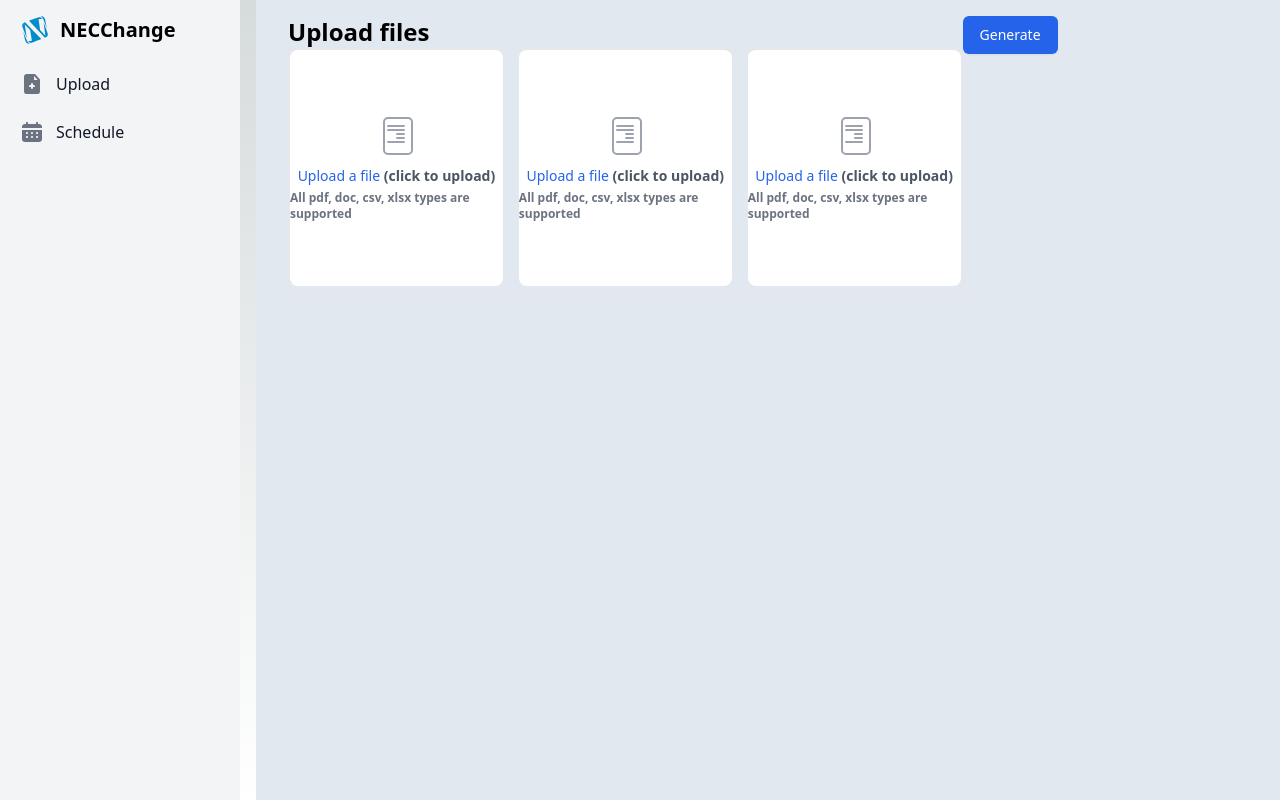
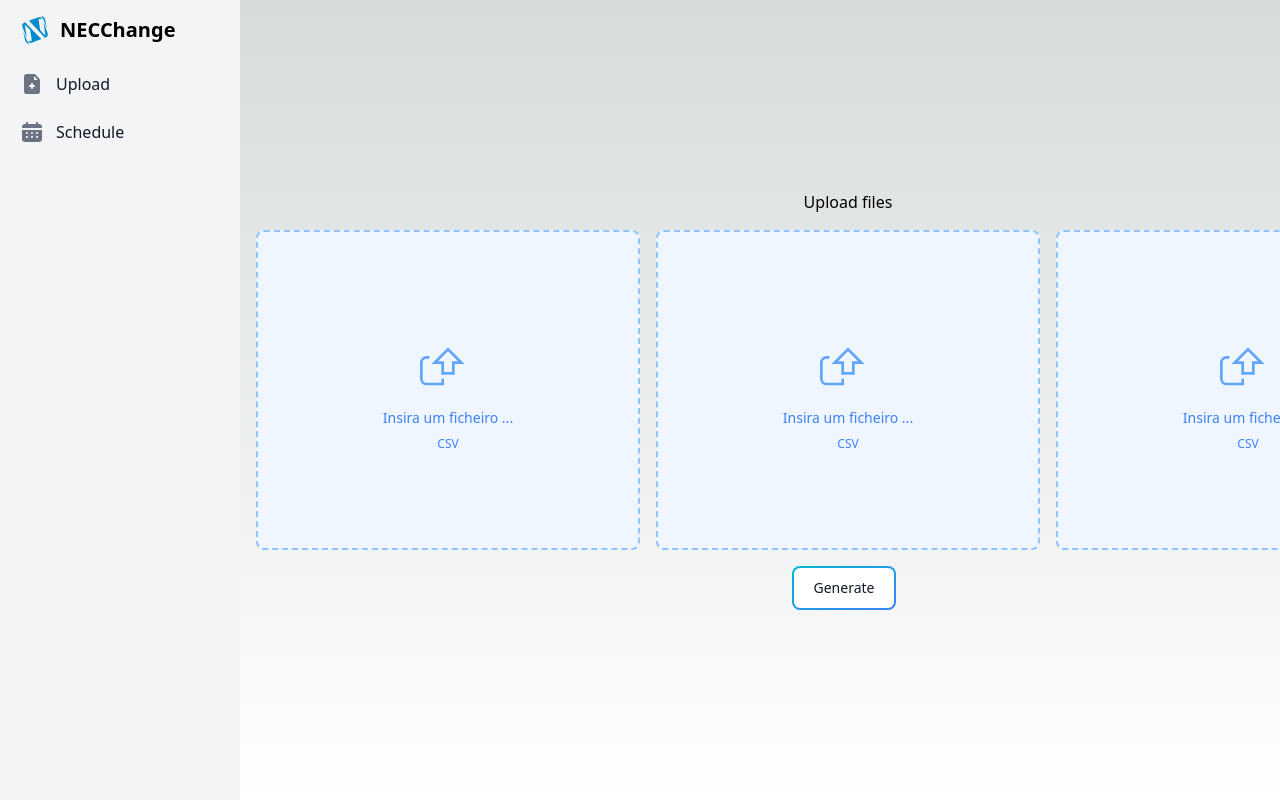
Before and after one commit to SimaoQuintela/NECChange-Solver, a Next.js app in the folder web/: page / in a window 1280 px wide. Built offline with nearby package versions, Linux system fonts and the light colour scheme.

Commit message:
(Add) UploadSystem+Server

```diff
--- a/web/package.json
+++ b/web/package.json
@@ -16,7 +16,9 @@
     "date-fns": "^2.29.3",
     "eslint": "8.34.0",
     "eslint-config-next": "13.1.6",
+    "express": "^4.18.2",
     "moment": "^2.29.4",
+    "multer": "^1.4.5-lts.1",
     "next": "13.1.6",
     "react": "18.2.0",
     "react-big-calendar": "^1.6.9",
--- /dev/null
+++ b/web/src/api/upload/server.js
@@ -0,0 +1,35 @@
+const express = require("express");
+const multer = require("multer");
+const fs = require("fs");
+const path = require("path");
+
+// Obtém o diretório atual do arquivo server.js
+const currentDir = __dirname;
+
+// Define o caminho relativo para o diretório de destino dos arquivos
+const dirPath = path.join(currentDir, "../../../../schedule/schedule/data");
+
+// Garante que o diretório de destino existe
+fs.mkdirSync(dirPath, { recursive: true });
+
+// Configuração do Multer
+const storage = multer.diskStorage({
+  destination: function (req, file, cb) {
+    cb(null, dirPath);
+  },
+  filename: function (req, file, cb) {
+    cb(null, file.originalname);
+  },
+});
+
+const upload = multer({ storage: storage });
+
+const app = express();
+
+app.post("/upload", upload.array("file"), (req, res, next) => {
+  res.send("Arquivos recebidos.");
+});
+
+app.listen(3000, () => {
+  console.log("Servidor a ouvir na porta 3000");
+});
--- a/web/src/components/UploadButton.jsx
+++ b/web/src/components/UploadButton.jsx
@@ -1,77 +1,41 @@
-import React, { useRef, useState } from "react";
+import React, { useRef, useState } from 'react';
 
 const UploadButton = ({ onFilesSelect }) => {
   const inputRef = useRef(null);
-  const [files, setFiles] = useState([]);
+  const [fileName, setFileName] = useState('Click to browse...');
+  const [isFileSelected, setIsFileSelected] = useState(false);
 
   const handleFileSelect = (event) => {
     const selectedFiles = Array.from(event.target.files);
-    setFiles(selectedFiles);
-    onFilesSelect(selectedFiles); // call the callback with the selected files
-  };
-
-  const handleClick = () => {
-    inputRef.current.click();
+    onFilesSelect(selectedFiles);
+    if (selectedFiles.length > 0) {
+      setFileName(selectedFiles[0].name);
+      setIsFileSelected(true);
+    } else {
+      setIsFileSelected(false);
+    }
   };
 
   return (
-    <div className="w-full h-full bg-white rounded-lg">
-      <label
-        htmlFor="file-upload"
-        className="w-full h-full flex flex-col items-center justify-center cursor-pointer"
-      >
-        <svg
-          className="w-12 h-12 mx-auto text-gray-400"
-          stroke="currentColor"
-          fill="none"
-          viewBox="0 0 48 48"
-          aria-hidden="true"
-        >
-          <path
-            strokeLinecap="round"
-            strokeLinejoin="round"
-            strokeWidth={2}
-            d="M12 8v28a4 4 0 004 4h20a4 4 0 004-4V8a4 4 0 00-4-4H16a4 4 0 00-4 4z"
-          />
-          <path
-            strokeLinecap="round"
-            strokeLinejoin="round"
-            strokeWidth={2}
-            d="M16 12h16m-16 4h16m-7 4h7m-7 4h7m-16 4h16"
-          />
+    <label className="w-96 h-80 border-2 border-blue-300 border-dashed rounded-lg flex flex-col items-center justify-center cursor-pointer bg-blue-50 hover:bg-blue-100">
+      <div className="flex flex-col items-center justify-center">
+        <svg xmlns="http://www.w3.org/2000/svg" viewBox="0 0 24 24" fill="none" stroke="currentColor" className="w-16 h-16 mb-4 text-blue-400">
+          <path d="M14 13v4H10v-4H7l5-5 5 5h-3zm-4 6v2H4a2 2 0 0 1-2-2v-6a2 2 0 0 1 2-2h1"></path>
         </svg>
-        {files.length > 0 ? (
-          <div className="mt-1">
-            {files.map((file) => (
-              <div key={file.name}>
-                <span>{file.name}</span>
-              </div>
-            ))}
-          </div>
+        {isFileSelected ? (
+          <>
+            <p className="mb-2 text-sm text-blue-500 font-semibold">{fileName}</p>
+            <p className="text-xs text-blue-500 opacity-0">CSV</p>
+          </>
         ) : (
-          <span className="mt-1 text-sm text-gray-600 dark:text-gray-400">
-            <button
-              type="button"
-              className="font-medium text-blue-600 hover:text-blue-500 dark:text-blue-400 dark:hover:text-blue-300 focus:outline-none focus:underline transition ease-in-out duration-150"
-            >
-              Upload a file
-            </button>{" "}
-            (click to upload)
-          </span>
+          <>
+            <p className="mb-2 text-sm text-blue-500">Insira um ficheiro ...</p>
+            <p className="text-xs text-blue-500">CSV</p>
+          </>
         )}
-        <span className="mt-1 text-xs text-gray-500 dark:text-gray-400">
-          All pdf, doc, csv, xlsx types are supported
-        </span>
-      </label>
-      <input
-        id="file-upload"
-        ref={inputRef}
-        type="file"
-        className="hidden"
-        multiple
-        onChange={handleFileSelect}
-      />
-    </div>
+      </div>
+      <input ref={inputRef} type="file" onChange={handleFileSelect} className="absolute inset-0 w-full h-full opacity-0" style={{ zIndex: -1 }} />
+    </label>
   );
 };
 
--- a/web/src/pages/index.jsx
+++ b/web/src/pages/index.jsx
@@ -1,69 +1,61 @@
-import { useState } from "react";
-import Head from "next/head";
-import Image from "next/image";
-import { Inter } from "@next/font/google";
-import styles from "@/styles/Home.module.css";
-import Sidebar from "@/components/Sidebar";
-import UploadButton from "@/components/UploadButton";
+import { useState } from 'react';
+import Head from 'next/head';
+import Sidebar from '@/components/Sidebar';
+import styles from '@/styles/Home.module.css';
+import UploadButton from '../components/UploadButton';
 
-const inter = Inter({ subsets: ["latin"] });
 
 export default function Home() {
-  const [selectedFiles, setSelectedFiles] = useState([]);
+  const [selectedFiles1, setSelectedFiles1] = useState(null);
+  const [selectedFiles2, setSelectedFiles2] = useState(null);
+  const [selectedFiles3, setSelectedFiles3] = useState(null);
 
-  const saveFiles = async (files) => {
-    try {
-      await fs.ensureDir("./mike"); // Cria a pasta ./mike se ela não existir
-      files.forEach(async (file) => {
-        await fs.copy(file.path, `./mike/${file.name}`); // Copia o arquivo para a pasta ./mike
-      });
-      console.log("Arquivos salvos com sucesso!");
-    } catch (err) {
-      console.error(err);
-    }
-  };
-
-  const handleFilesSelect = (files) => {
-    setSelectedFiles((prevSelectedFiles) => [...prevSelectedFiles, ...files]);
+  const handleUpload = (setSelectedFiles) => (selectedFiles) => {
+    setSelectedFiles(selectedFiles);
+    console.log(selectedFiles);  // log selected files
   };
 
   const handleGenerateClick = () => {
-    console.log(selectedFiles);
+    console.log("Generate button clicked");
+    [selectedFiles1, selectedFiles2, selectedFiles3].forEach((selectedFiles, index) => {
+      if (selectedFiles) {
+        const formData = new FormData();
+        Array.from(selectedFiles).forEach((file) => {
+          formData.append('file', file);
+        });
+
+        fetch(`http://localhost:3000/upload`, {
+          method: 'POST',
+          body: formData,
+        })
+          .then(response => response.text())
+          .then(data => console.log(data))
+          .catch(error => console.error(error));
+      }
+    });
   };
 
   return (
-    <>
+    <div className="flex">
       <Head>
         <title>Switch</title>
         <meta name="description" content="Generated by create next app" />
-        <meta name="viewport" content="width=device-width, initial-scale=1" />
         <link rel="icon" href="/favicon.ico" />
       </Head>
-      <main>
-        <Sidebar />
-        <div className="flex flex-col-3 w-auto h-screen p-4 bg-slate-200 sm:ml-64">
-          <div className="ml-4 text-2xl font-bold">
-            <span className="items-start">Upload files</span>
-            <button
-                type="button"
-                className="float-right px-4 py-2 text-sm font-medium text-white bg-blue-600 border border-transparent rounded-md shadow-sm hover:bg-blue-700 focus:outline-none focus:ring-2 focus:ring-offset-2 focus:ring-blue-500"
-                onClick={handleGenerateClick}>
-                  Generate
-              </button>
-            <div className="flex flex-row h-64 border-2 bg-slate-200 rounded-lg dark:border-gray-700">
-              <div className="flex pr-4 pb-4 rounded dark:bg-gray-800">
-                <UploadButton onFilesSelect={handleFilesSelect} />
-              </div>
-              <div className="flex pr-4 pb-4 rounded dark:bg-gray-800">
-                <UploadButton onFilesSelect={handleFilesSelect} />
-              </div>
-              <div className="flex pb-4 rounded dark:bg-gray-800">
-                <UploadButton onFilesSelect={handleFilesSelect} />
-              </div>
-            </div>
+      <Sidebar />
+      <main className="pl-64 flex-grow flex flex-col items-center justify-center h-screen space-y-4">
+        <h1 className={styles.title}>Upload files</h1>
+          <div className="flex space-x-4">
+            <UploadButton onFilesSelect={handleUpload(setSelectedFiles1)} />
+            <UploadButton onFilesSelect={handleUpload(setSelectedFiles2)} />
+            <UploadButton onFilesSelect={handleUpload(setSelectedFiles3)} />
           </div>
-        </div>
+          <button onClick={handleGenerateClick} className="relative inline-flex items-center justify-center p-0.5 mb-2 mr-2 overflow-hidden text-sm font-medium text-gray-900 rounded-lg group bg-gradient-to-br from-cyan-500 to-blue-500 group-hover:from-cyan-500 group-hover:to-blue-500 hover:text-white dark:text-white focus:ring-4 focus:outline-none focus:ring-cyan-200 dark:focus:ring-cyan-800">
+            <span className="relative px-5 py-2.5 transition-all ease-in duration-75 bg-white dark:bg-gray-900 rounded-md group-hover:bg-opacity-0">
+            Generate
+            </span>
+          </button>
       </main>
-    </>
+    </div>
   );
-}
+};
```
Also changed, not shown: 1 other file (tests, documents, lock files or other folders).
